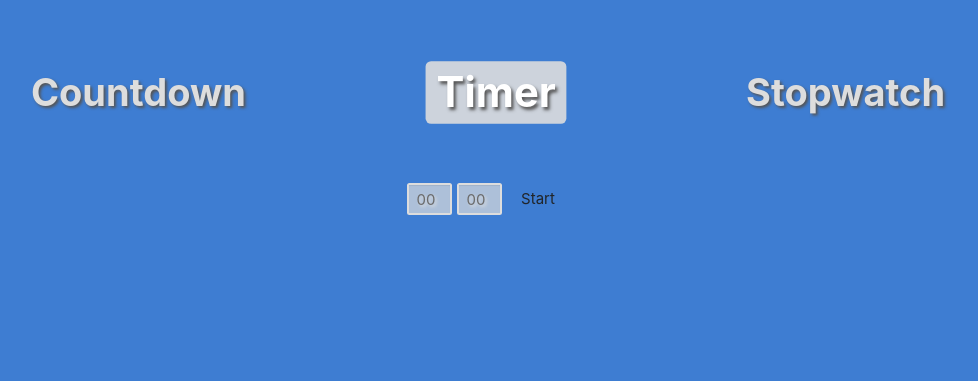
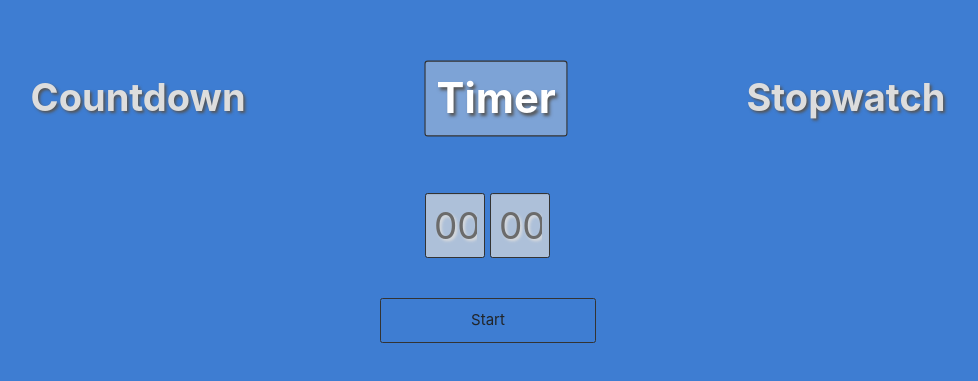
Before and after one commit to eriksonoliveira/Countdown-App, a React (Create React App) app: page / in a window 1280 px wide. Shown: the part 161-542 px from the top of the page, without its empty margins (152-1130 px from the left). Built offline with nearby package versions, Linux system fonts and the light colour scheme.

Commit message:
more visual improvements

```diff
--- a/src/App.css
+++ b/src/App.css
@@ -57,12 +57,12 @@ video {
 .tab {
   cursor: pointer;
   margin: 0 25px;
-  padding: 0 10px;
-  border-radius: 5px;
+  padding: 5px 10px;
+  border-radius: 3px;
   transition: all .2s;
   font-weight: bold;
   display: inline-block;
-  /* max-width: 250px; */
+  /* color: #333; */
 }
 
 .tab:hover {
@@ -70,13 +70,14 @@ video {
 }
 
 .tab-active {
-  background-color: rgba(221, 221, 221, 0.9);
+  background-color: rgba(221, 221, 221, 0.4);
+  border: 1px solid #333;
   transform: scale(1.1);
   color: #FFF;
 }
 
 .tab-active:hover {
-  background-color: rgba(221, 221, 221, 0.9);
+  background-color: rgba(221, 221, 221, 0.4);
 }
 
 .section-title {
@@ -101,24 +102,26 @@ video {
 
 input {
   background-color: rgba(221, 221, 221, 0.7) !important;
-  border: 2px solid #DDD !important;
+  border: 1px solid #333 !important;
   color: #222 !important;
 }
 
 button {
   font-size: 1.5rem !important;
+  border: 1px solid #333 !important;
 }
 
 .Deadline-input {
-  height: 3.5rem;
-  font-size: 1.5rem !important;
+  height: 4.5rem;
+  font-size: 2rem !important;
   padding-left: 1.5rem !important;
 }
 
 .timer-input {
-  width: 4.5rem !important;
-  height: 3.5rem;
-  font-size: 1.5rem !important;
+  width: 6rem !important;
+  height: 7rem;
+  font-size: 3.7rem !important;
+  display: inline !important;
 }
 
 ::placeholder {
@@ -164,21 +167,30 @@ button {
 }
 
 .timer .form-control {
-  display: inline;
+  /* display: inline; */
 }
 
 .cancelTimer {
   display: block !important;
   margin: auto;
-  color: red;
+  color: rgb(212, 0, 0);
+  padding: 8px 35px !important;
+  background-color: transparent;
+  border: 2px solid rgb(212, 0, 0) !important;
+}
+
+.cancelTimer:hover {
+  background-color: rgb(212, 0, 0);
+  color: white;
 }
 
 .startTimer {
+  /* width: 200px; */
+  padding: 10px 90px !important;
   color: green;
-}
-
-.timer-btn {
-  padding: 0.6rem 1.3rem !important;
+  display: block !important;
+  font-size: 1.8rem;
+  margin-top: 40px;
 }
 
 .progressBar {
@@ -187,7 +199,11 @@ button {
 }
 
 .stopwatch-time {
-  font-size: 3.5rem !important;
+  font-size: 3.7rem !important;
+}
+
+.stopwatch-start, .stopwatch-reset {
+  padding: 8px 35px !important;
 }
 
 /*On medium screens*/
@@ -211,11 +227,7 @@ button {
   .content-wrap {
     /* background: url(images/bg_leaves.jpg);
     background-size: cover; */
-    padding-top: 50px;
-  }
-
-  video {
-    display: none;
+    padding-top: 30px;
   }
 
   .App {
--- a/src/components/Clock/index.jsx
+++ b/src/components/Clock/index.jsx
@@ -60,7 +60,7 @@ class Clock extends Component {
         </div>
         <Form inline bsClass="d-flex justify-content-center">
           <FormControl
-            className="Deadline-input margin-right"
+            className="Deadline-input"
             placeholder="new date"
             name="newDeadline"
             // onChange={event => this.setState({newDeadline: event.target.value})}
--- a/src/components/Main.jsx
+++ b/src/components/Main.jsx
@@ -30,9 +30,10 @@ const Main = (props) => {
             {
               props.active === 'countdown' ?
                 <div key="countdown" className="countdown content-inner mt-3">
-                  <h4 className="section-title">
-                    Countdown to {props.deadline}
-                  </h4>
+                  <div className="section-title">
+                    Countdown to
+                  </div>
+                  <div>{props.deadline}</div>
 
                   {/* Clock Component */}
                   <Clock
@@ -73,10 +74,10 @@ const Main = (props) => {
           </div>
         </Grid>
 
-        <video autoPlay muted loop id="bgVideo">
+        {/* <video autoPlay muted loop id="bgVideo">*/}
           {/* <source src="https://www.sample-videos.com/video/mp4/720/big_buck_bunny_720p_1mb.mp4" type="video/mp4"/> */}
-          <source src={video}/>
-        </video>
+          {/*<source src={video}/>
+        </video> */}
       </div>
     );
 }
--- a/src/components/Stopwatch/index.jsx
+++ b/src/components/Stopwatch/index.jsx
@@ -71,8 +71,8 @@ class Stopwatch extends Component {
           :
           {this.leading0(this.state.deciseconds)}
         </div>
-        <Button className="margin-right timer-btn" onClick={() => this.start()}>{this.state.buttonLabel}</Button>
-        <Button className="timer-btn" onClick={() => this.reset()}>Reset</Button>
+        <Button className="margin-right stopwatch-start" onClick={() => this.start()}>{this.state.buttonLabel}</Button>
+        <Button className="timer-btn stopwatch-reset" onClick={() => this.reset()}>Reset</Button>
       </div>
     );
   }
--- a/src/components/Timer/index.jsx
+++ b/src/components/Timer/index.jsx
@@ -142,13 +142,13 @@ class Timer extends Component {
       {
         this.state.clockRunning ? null
         :
-        <Form inline>
+        <Form>
           <FormControl  className='timer-input margin-right min'
             placeholder={this.leading0(this.state.minutes)}
             name="min"
             onChange={event => this.handleChangeForm(event)}
             />
-          <FormControl  className='timer-input margin-right sec'
+          <FormControl  className='timer-input sec'
           placeholder={this.leading0(this.state.seconds)}
           name="sec"
           onChange={event => this.handleChangeForm(event)}
```
